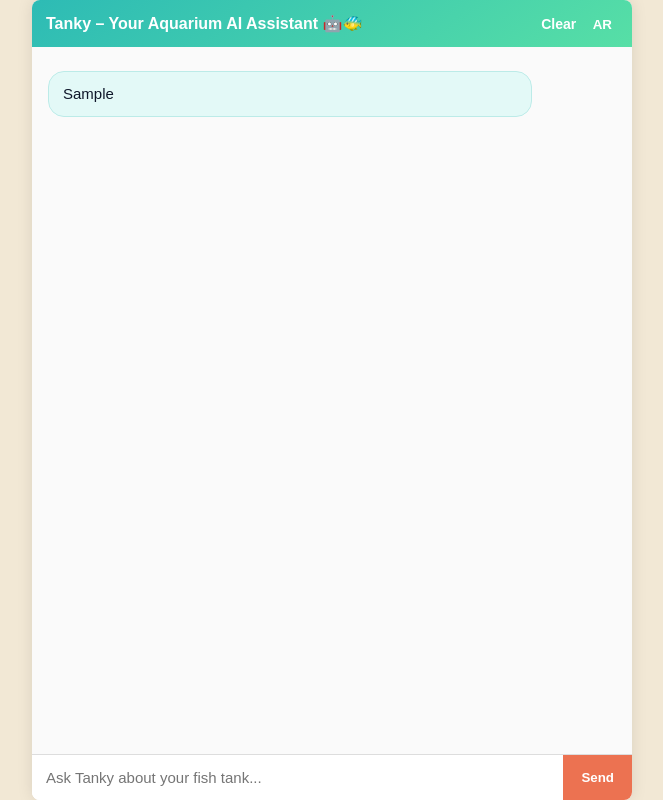
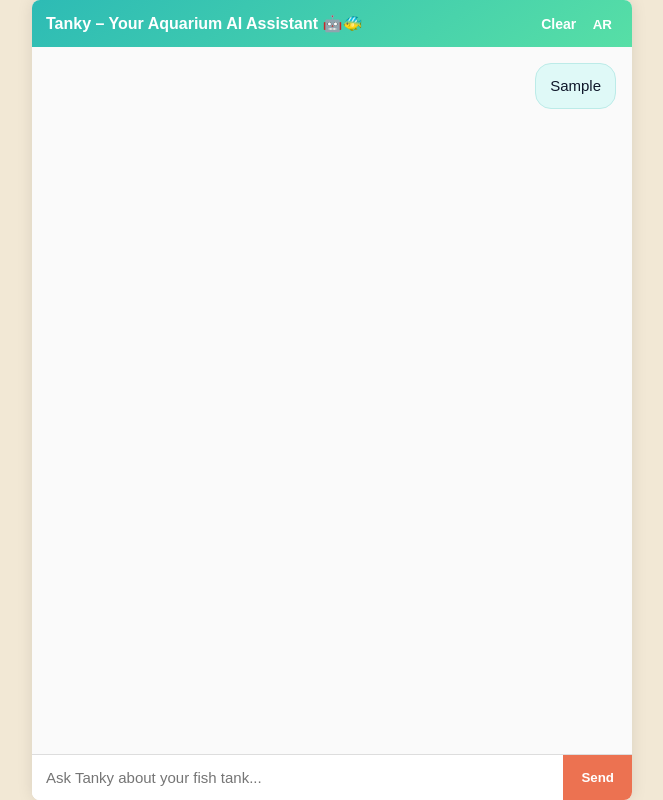
Before and after one commit to Limologic/tanky-ai-assistant, a website: page tanky.html in a window 1280 px wide. Both pictures are taken after typing "Sample" into the empty fields and a click on the button "Send". Shown: the whole page, without its empty margins (308-971 px from the left). Drawn offline with Linux system fonts and the light colour scheme; no server answers.

Commit message:
Update tanky.html

```diff
--- a/tanky.html
+++ b/tanky.html
@@ -37,10 +37,12 @@
       padding: 16px;
       overflow-y: auto;
       background: #fafafa;
+      display: flex;
+      flex-direction: column;
+      gap: 8px;
     }
 
     .msg {
-      margin: 8px 0;
       padding: 10px 14px;
       border-radius: 16px;
       max-width: 80%;
@@ -50,10 +52,11 @@
     }
 
     .user {
-      background: #e3f9f7;
+      background: #dff9f7;
       color: #0f172a;
       align-self: flex-end;
       border: 1px solid #bcebe8;
+      text-align: right;
     }
 
     .bot {
@@ -61,6 +64,7 @@
       color: #111827;
       align-self: flex-start;
       border: 1px solid #e0e0e0;
+      text-align: left;
     }
 
     #input {
@@ -150,7 +154,6 @@
       applyLang(lang);
     };
 
-    // Save & Load chat using LocalStorage
     function saveChat() {
       localStorage.setItem('tanky_chat', messagesDiv.innerHTML);
     }
@@ -191,7 +194,7 @@
       }
     });
 
-    // Enhanced message display with Markdown + save after append
+    //  Updated appendMsg with direction styling
     function appendMsg(text, cls) {
       const div = document.createElement('div');
       div.className = 'msg ' + cls;
@@ -201,7 +204,7 @@
       div.innerHTML = formatted;
       messagesDiv.appendChild(div);
       messagesDiv.scrollTop = messagesDiv.scrollHeight;
-      saveChat(); // save every message
+      saveChat();
     }
   </script>
 </body>
```
